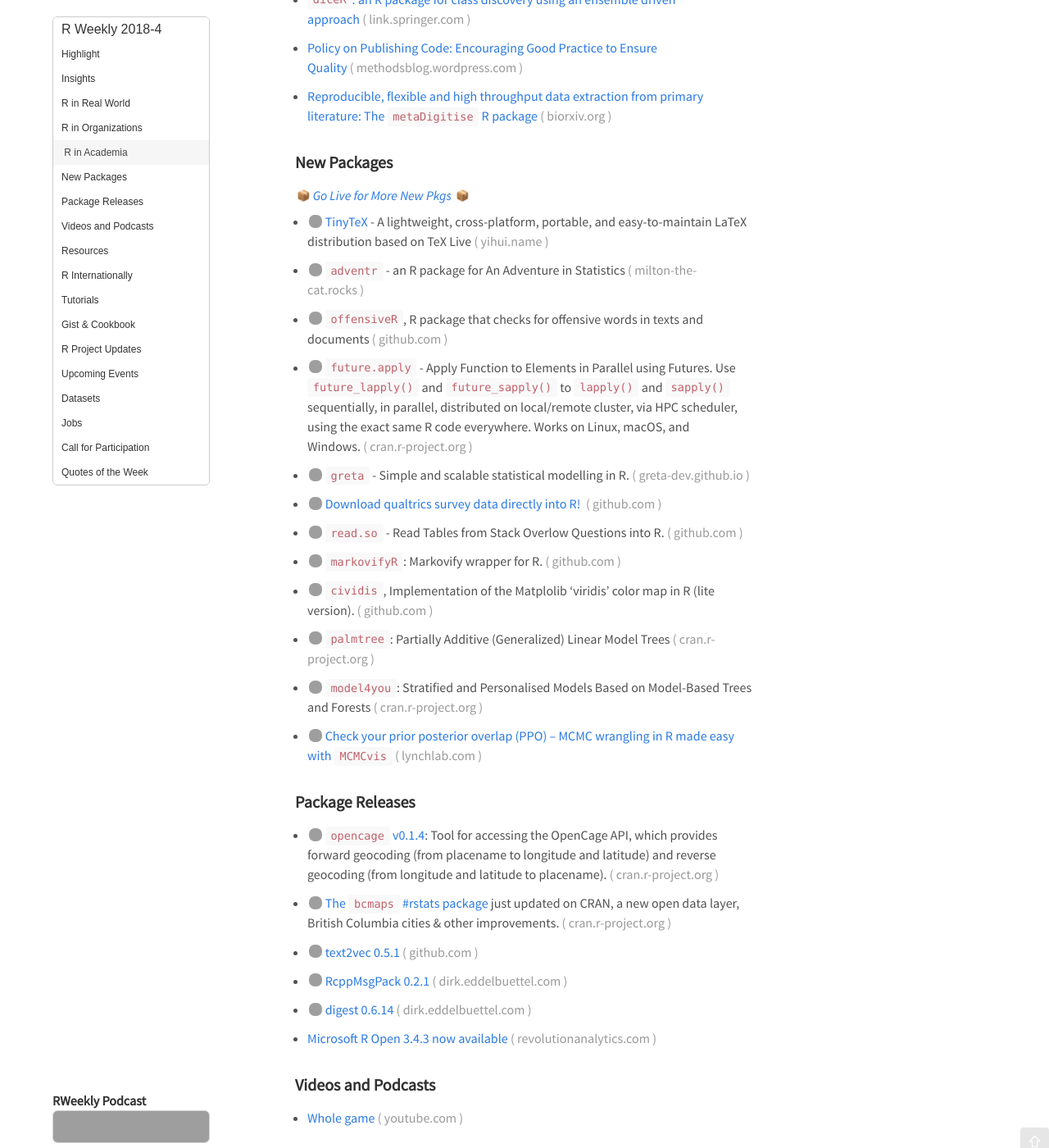
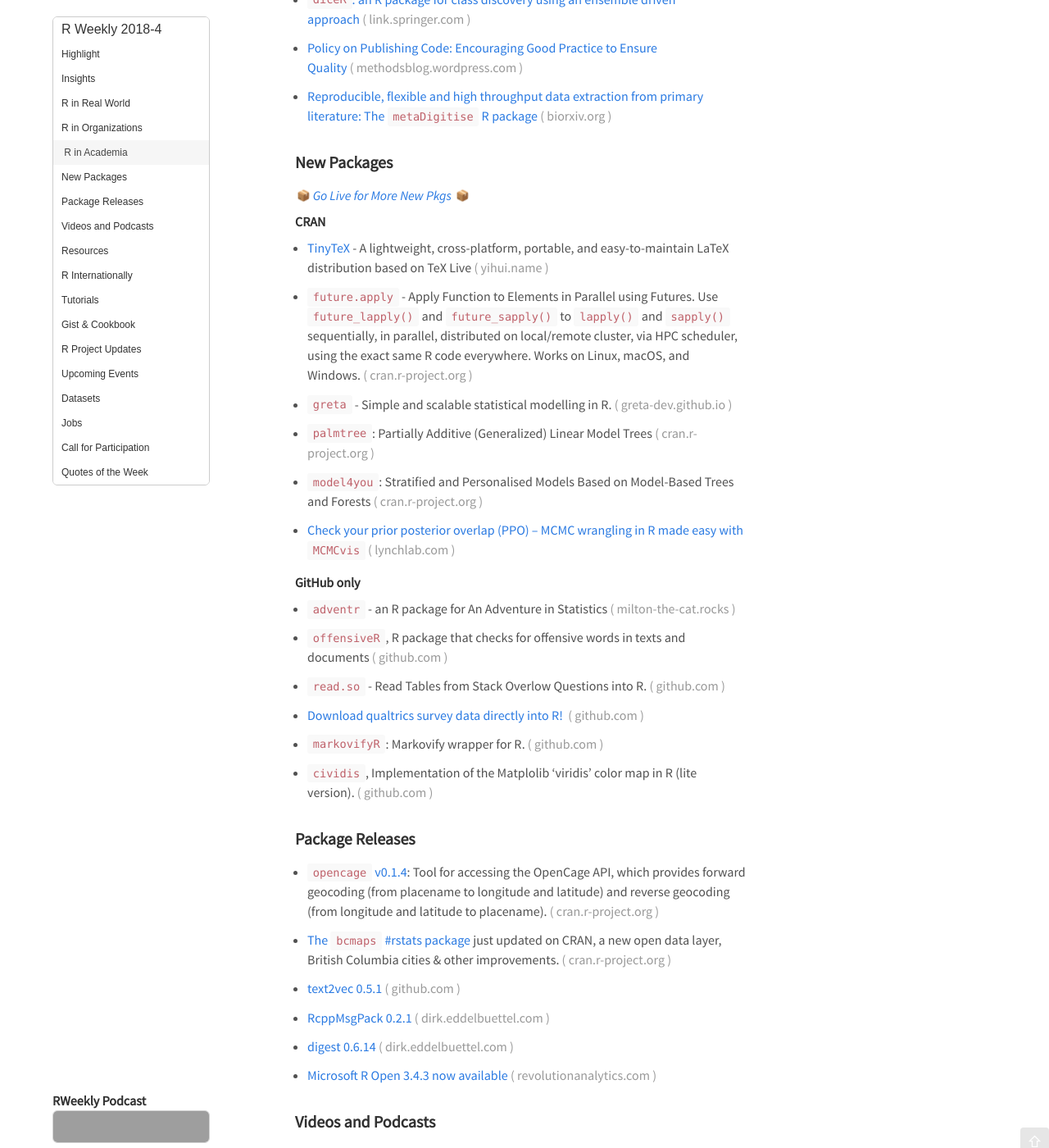
Before and after one commit to rweekly/rweekly.org, a Jekyll site: the page built from draft.md, in a window 1280 px wide and 1400 px high, scrolled down 1366 px. Shown: the whole window at 82% size. Built offline with Jekyll 4.4.1, drawn with Linux system fonts in a browser that asks for light colours; emoji names are drawn with the system emoji font; comment, search, counter and statistics services are not loaded; grey boxes are pictures that could not be loaded.

Commit message:
use sections instead of labels

```diff
--- a/draft.md
+++ b/draft.md
@@ -68,41 +68,45 @@ Release Date: 2018-1-22
 
 <p class="added-hostname"><a href="https://rweekly.org/live" target="_blank" class="externalLink">📦 <i>Go Live for More New Pkgs</i> 📦</a></p>
 
-+ <img class='emoji' src="https://link.rweekly.org/c" width='20' /> [TinyTeX](https://yihui.name/tinytex/) - A lightweight, cross-platform, portable, and easy-to-maintain LaTeX distribution based on TeX Live
+**CRAN**
 
-+ <img class='emoji' src="https://link.rweekly.org/g" width='20' />  [`adventr`](http://milton-the-cat.rocks/home/adventr.html) -  an R package for An Adventure in Statistics
++  [TinyTeX](https://yihui.name/tinytex/) - A lightweight, cross-platform, portable, and easy-to-maintain LaTeX distribution based on TeX Live
 
-+ <img class='emoji' src="https://link.rweekly.org/g" width='20' /> [`offensiveR`](https://github.com/EmilHvitfeldt/offensiveR), R package that checks for offensive words in texts and documents
++ [`future.apply`](https://cran.r-project.org/package=future.apply) - Apply Function to Elements in Parallel using Futures.  Use `future_lapply()` and `future_sapply()` to `lapply()` and `sapply()` sequentially, in parallel, distributed on local/remote cluster, via HPC scheduler, using the exact same R code everywhere. Works on Linux, macOS, and Windows.
 
-+ <img class='emoji' src="https://link.rweekly.org/c" width='20' /> [`future.apply`](https://cran.r-project.org/package=future.apply) - Apply Function to Elements in Parallel using Futures.  Use `future_lapply()` and `future_sapply()` to `lapply()` and `sapply()` sequentially, in parallel, distributed on local/remote cluster, via HPC scheduler, using the exact same R code everywhere. Works on Linux, macOS, and Windows.
++ [`greta`](https://greta-dev.github.io/greta/) - Simple and scalable statistical modelling in R.
 
-+ <img class='emoji' src="https://link.rweekly.org/c" width='20' /> [`greta`](https://greta-dev.github.io/greta/) - Simple and scalable statistical modelling in R.
++ [`palmtree`](https://cran.r-project.org/web/packages/palmtree/index.html): Partially Additive (Generalized) Linear Model Trees
 
-+ <img class='emoji' src="https://link.rweekly.org/c" width='20' /> [Download qualtrics survey data directly into R! ](https://github.com/JasperHG90/qualtRics)
++ [`model4you`](https://cran.r-project.org/web/packages/model4you/index.html): Stratified and Personalised Models Based on Model-Based Trees and Forests
 
-+ <img class='emoji' src="https://link.rweekly.org/g" width='20' /> [`read.so`](https://github.com/alistaire47/read.so) - Read Tables from Stack Overlow Questions into R.
++ [Check your prior posterior overlap (PPO) – MCMC wrangling in R made easy with `MCMCvis`](https://lynchlab.com/2018/01/18/check-your-prior-posterior-overlap-ppo-mcmc-wrangling-in-r-made-easy-with-mcmcvis/)
 
-+ <img class='emoji' src="https://link.rweekly.org/g" width='20' /> [`markovifyR`](https://github.com/abresler/markovifyR): Markovify wrapper for R.
+**GitHub only**
 
-+ <img class='emoji' src="https://link.rweekly.org/g" width='20' /> [`cividis`](https://github.com/marcosci/cividis), Implementation of the Matplolib 'viridis' color map in R (lite version).
++  [`adventr`](http://milton-the-cat.rocks/home/adventr.html) -  an R package for An Adventure in Statistics
 
-+ <img class='emoji' src="https://link.rweekly.org/c" width='20' /> [`palmtree`](https://cran.r-project.org/web/packages/palmtree/index.html): Partially Additive (Generalized) Linear Model Trees
++ [`offensiveR`](https://github.com/EmilHvitfeldt/offensiveR), R package that checks for offensive words in texts and documents
 
-+ <img class='emoji' src="https://link.rweekly.org/c" width='20' /> [`model4you`](https://cran.r-project.org/web/packages/model4you/index.html): Stratified and Personalised Models Based on Model-Based Trees and Forests
++ [`read.so`](https://github.com/alistaire47/read.so) - Read Tables from Stack Overlow Questions into R.
 
-+  <img class='emoji' src="https://link.rweekly.org/c" width='20' /> [Check your prior posterior overlap (PPO) – MCMC wrangling in R made easy with `MCMCvis`](https://lynchlab.com/2018/01/18/check-your-prior-posterior-overlap-ppo-mcmc-wrangling-in-r-made-easy-with-mcmcvis/)
++ [Download qualtrics survey data directly into R! ](https://github.com/JasperHG90/qualtRics)
+
++ [`markovifyR`](https://github.com/abresler/markovifyR): Markovify wrapper for R.
+
++ [`cividis`](https://github.com/marcosci/cividis), Implementation of the Matplolib 'viridis' color map in R (lite version).
 
 ### Package Releases
 
-+ <img class='emoji' src="https://link.rweekly.org/c" width='20' /> [`opencage` v0.1.4](https://cran.r-project.org/web/packages/opencage/index.html): Tool for accessing the OpenCage API, which provides forward geocoding (from placename to longitude and latitude) and reverse geocoding (from longitude and latitude to placename).
++ [`opencage` v0.1.4](https://cran.r-project.org/web/packages/opencage/index.html): Tool for accessing the OpenCage API, which provides forward geocoding (from placename to longitude and latitude) and reverse geocoding (from longitude and latitude to placename).
 
-+ <img class='emoji' src="https://link.rweekly.org/c" width='20' /> [The `bcmaps` #rstats package ](https://cran.r-project.org/web/packages/bcmaps/news.html) just updated on CRAN, a new open data layer, British Columbia cities & other improvements.
++ [The `bcmaps` #rstats package ](https://cran.r-project.org/web/packages/bcmaps/news.html) just updated on CRAN, a new open data layer, British Columbia cities & other improvements.
 
-+ <img class='emoji' src="https://link.rweekly.org/c" width='20' /> [text2vec 0.5.1](https://github.com/dselivanov/text2vec/blob/53f9da214e9726fc3c8a92b0dd638938176c5e5a/NEWS.md)
++ [text2vec 0.5.1](https://github.com/dselivanov/text2vec/blob/53f9da214e9726fc3c8a92b0dd638938176c5e5a/NEWS.md)
 
-+ <img class='emoji' src="https://link.rweekly.org/c" width='20' /> [RcppMsgPack 0.2.1](http://dirk.eddelbuettel.com/blog/2018/01/16#rcppmsgpack_0.2.1)
++ [RcppMsgPack 0.2.1](http://dirk.eddelbuettel.com/blog/2018/01/16#rcppmsgpack_0.2.1)
 
-+ <img class='emoji' src="https://link.rweekly.org/c" width='20' /> [digest 0.6.14](http://dirk.eddelbuettel.com/blog/2018/01/14#digest_0.6.14)
++ [digest 0.6.14](http://dirk.eddelbuettel.com/blog/2018/01/14#digest_0.6.14)
 
 + [Microsoft R Open 3.4.3 now available](http://blog.revolutionanalytics.com/2018/01/microsoft-r-open-343-now-available.html)
 
```
